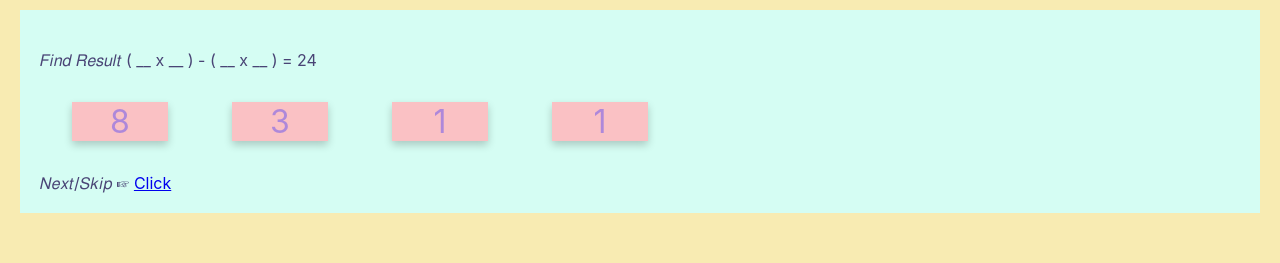
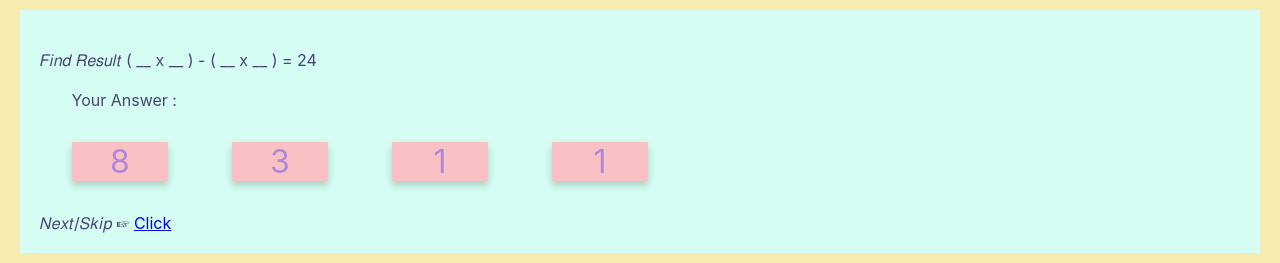
Before and after one commit to Wikanda-Ch/3SA03, a React (Create React App) app: page / in a window 1280 px wide. Shown: the part 564-827 px from the top of the page. Before the commit the page ends 800 px from the top, so only its background shows below. Built offline with nearby package versions, Linux system fonts and the light colour scheme.

Commit message:
part 7-9

```diff
--- a/src/WordCard.js
+++ b/src/WordCard.js
@@ -2,6 +2,8 @@ import React, { useState } from 'react';
 import _, { attempt } from 'lodash';
 
 import CharacterCard from './CharacterCard';
+
+var answer;
 
 const prepareStateFromWord = (given_word) => {
     let word = given_word.toUpperCase()
@@ -18,6 +20,7 @@ const prepareStateFromWord = (given_word) => {
 export default function WordCard(props){
 
     const [state, setState] = useState(prepareStateFromWord(props.value))
+    answer = state.guess;
 
     const activationHandler = c => {
         console.log(`${c} has been activated`)
@@ -41,7 +44,7 @@ export default function WordCard(props){
 
 
     return (
-        <div>
+        <div> <br></br><b2>&nbsp;&nbsp;&nbsp;&nbsp;&nbsp;&nbsp; Your Answer : {answer} </b2><br></br>
            {
                 state.chars.map((c, i) =>
                     <CharacterCard value={c} key={i} activationHandler={activationHandler} attempt={state.attempt}/>
```
